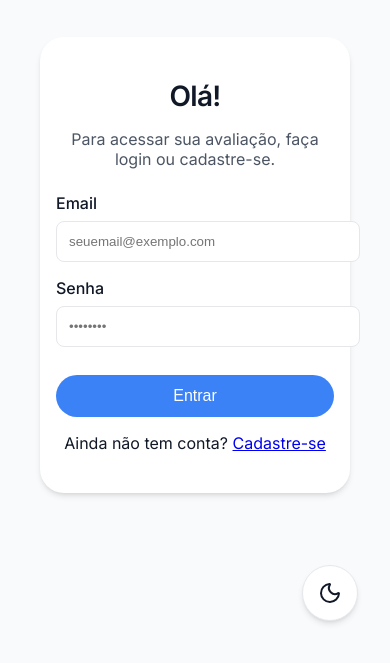
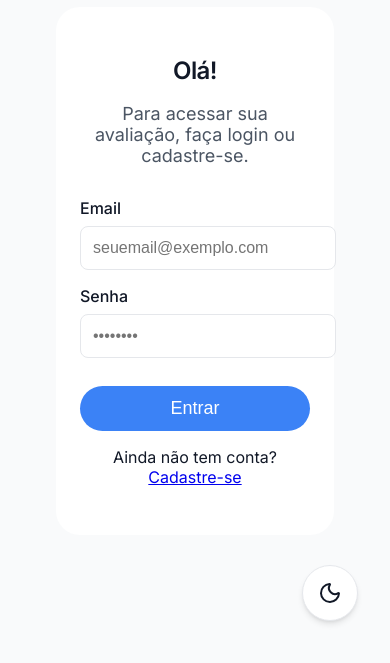
Before and after one commit to PedroNeto333/AR, a plain HTML site: page pages/index.html in a window 390 px wide. Shown: the part 191-854 px from the top of the page. Drawn offline with nearby package versions, Linux system fonts and the light colour scheme.

Commit message:
Update style.css

```diff
--- a/styles/style.css
+++ b/styles/style.css
@@ -326,47 +326,37 @@ body.dark-mode .option-button.selected {
 }
 
 /* Media Queries para responsividade */
-@media (max-width: 768px) {
+@media (max-width: 480px) {
     body {
-        padding: 1rem;
+        /* Remove a altura mínima do body para que ele se ajuste ao conteúdo */
+        min-height: auto;
+    }
+
+    .container {
+        /* Centraliza o container na tela */
+        display: flex;
+        justify-content: center;
+        align-items: center;
+        height: 100vh;
+        max-width: 100%; /* Garante que o container ocupe toda a largura */
+        padding: 0 1rem;
     }
 
     .card {
-        padding: 1.5rem 1rem;
-        margin-top: 20px;
+        /* Ajusta o padding e remove a margem superior fixa para centralizar */
+        padding: 2rem 1.5rem;
+        margin-top: 0;
+        margin-bottom: 0;
+        width: 100%;
+        box-shadow: none; /* Remove a sombra para uma aparência mais limpa em dispositivos móveis */
     }
 
+    /* Outros ajustes menores para a tela de idade */
     .title {
-        font-size: 1.75rem;
-        margin-bottom: 0.75rem;
+        font-size: 1.5rem;
     }
 
-    .subtitle {
-        font-size: 1rem;
-        margin-bottom: 1.5rem;
-    }
-
-    .button {
-        font-size: 1rem;
-        padding: 0.75rem 1rem;
-    }
-
-    .button-group,
-    .button-group-nav {
-        flex-direction: column;
-        gap: 0.5rem;
-    }
-
-    .result-text {
-        font-size: 2rem;
-    }
-
-    .result-description {
+    .form-field input {
         font-size: 1rem;
     }
-
-    .share-buttons {
-        flex-direction: column;
-        gap: 0.5rem;
-    }
 }
```
